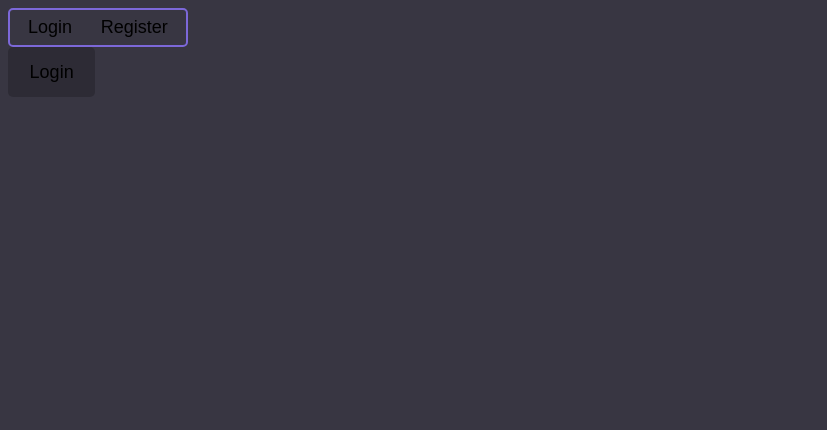
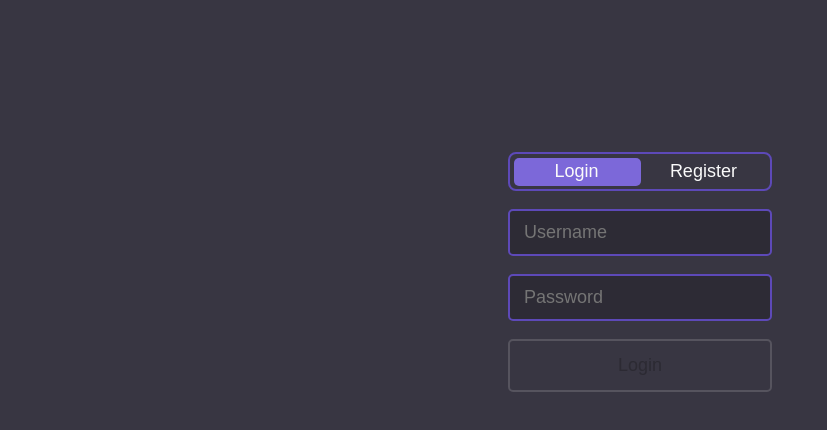
Before and after one commit to zekroTJA/yuri, a React (Vite) app in the folder web/: page /login in a window 1280 px wide. Shown: the top 430 px of the page, without its empty margins (0-827 px from the left). Built offline with nearby package versions, Linux system fonts and the light colour scheme; no server answers.

Commit message:
web: add basic login page

```diff
--- a/web/src/components/Button/Button.module.css
+++ b/web/src/components/Button/Button.module.css
@@ -5,4 +5,14 @@
     border: none;
     cursor: pointer;
     background-color: rgba(0 0 0 / 20%);
+
+    &:disabled {
+        background-color: transparent;
+        border: solid 2px rgba(255 255 255 / 15%);
+        cursor: not-allowed;
+    }
 }
+
+.primary {
+    background-color: var(--accent);
+}
--- a/web/src/components/Button/Button.tsx
+++ b/web/src/components/Button/Button.tsx
@@ -4,10 +4,15 @@ import type React from "react";
 
 export type Variant = "default" | "primary";
 
-export type Props = React.PropsWithChildren & {
-  variant?: Variant;
-};
+export type Props = React.PropsWithChildren &
+  React.ButtonHTMLAttributes<HTMLButtonElement> & {
+    variant?: Variant;
+  };
 
-export default function Button({ children }: Props) {
-  return <button className={styles.button}>{children}</button>;
+export default function Button({ children, variant, ...props }: Props) {
+  return (
+    <button className={`${styles.button} ${styles[variant]}`} {...props}>
+      {children}
+    </button>
+  );
 }
--- /dev/null
+++ b/web/src/components/Input/Input.module.css
@@ -0,0 +1,11 @@
+.input {
+    background-color: rgba(0 0 0 / 20%);
+    border: solid 2px var(--accent-border);
+    font-size: 1rem;
+    border-radius: 5px;
+    padding: 0.6em 0.8em;
+
+    &:focus {
+        outline: solid 2px var(--accent);
+    }
+}
--- /dev/null
+++ b/web/src/components/Input/Input.tsx
@@ -0,0 +1,7 @@
+import styles from "./Input.module.css";
+
+type Props = React.InputHTMLAttributes<HTMLInputElement>;
+
+export default function Input({ ...props }: Props) {
+  return <input className={styles.input} {...props} />;
+}
--- a/web/src/components/TabBar/TabBar.module.css
+++ b/web/src/components/TabBar/TabBar.module.css
@@ -1,14 +1,34 @@
 .container {
+    position: relative;
     display: flex;
     border: solid 2px var(--accent-border);
     width: fit-content;
+    border-radius: 8px;
+    padding: 0.2em;
+    width: 100%;
+}
+
+.indicator {
+    position: absolute;
+    top: 0.2em;
+    bottom: 0.2em;
+    left: 0;
+    background-color: var(--accent);
     border-radius: 5px;
-    padding: 0.2em;
+    transition:
+        transform 0.25s cubic-bezier(0.86, 0, 0.07, 1),
+        width 0.25s cubic-bezier(0.86, 0, 0.07, 1);
+}
 
-    button {
-        border: none;
-        background-color: transparent;
-        font-size: 1rem;
-        padding: 0.2em 0.8em;
-    }
+.tab {
+    position: relative;
+    width: 100%;
+    z-index: 1;
+    border: none;
+    background-color: transparent;
+    color: var(--text);
+    font-size: 1rem;
+    padding: 0.2em 0.8em;
+    cursor: pointer;
+    transition: color 0.15s cubic-bezier(0.86, 0, 0.07, 1);
 }
--- a/web/src/components/TabBar/TabBar.tsx
+++ b/web/src/components/TabBar/TabBar.tsx
@@ -1,3 +1,4 @@
+import { useLayoutEffect, useRef, useState } from "react";
 import styles from "./TabBar.module.css";
 import type { JSX } from "react/jsx-runtime";
 
@@ -11,11 +12,54 @@ type Props = {
   onSelect?: (selectedId: string) => void;
 };
 
-export default function TabBar({ options }: Props) {
+export default function TabBar({ options, onSelect }: Props) {
+  const [selectedId, setSelectedId] = useState<string | undefined>(
+    options[0]?.id,
+  );
+
+  const buttonRefs = useRef<Map<string, HTMLButtonElement>>(new Map());
+  const [indicatorStyle, setIndicatorStyle] = useState<{
+    left: number;
+    width: number;
+  }>({ left: 0, width: 0 });
+
+  useLayoutEffect(() => {
+    if (!selectedId) return;
+    const button = buttonRefs.current.get(selectedId);
+    if (!button) return;
+    setIndicatorStyle({ left: button.offsetLeft, width: button.offsetWidth });
+  }, [selectedId, options]);
+
+  function handleSelect(id: string) {
+    setSelectedId(id);
+    onSelect?.(id);
+  }
+
   return (
     <div className={styles.container}>
+      <div
+        className={styles.indicator}
+        style={{
+          transform: `translateX(${indicatorStyle.left}px)`,
+          width: indicatorStyle.width,
+        }}
+      />
       {options.map((option) => (
-        <button>{option.element}</button>
+        <button
+          key={option.id}
+          ref={(el) => {
+            if (el) buttonRefs.current.set(option.id, el);
+            else buttonRefs.current.delete(option.id);
+          }}
+          className={
+            option.id === selectedId
+              ? `${styles.tab} ${styles.selected}`
+              : styles.tab
+          }
+          onClick={() => handleSelect(option.id)}
+        >
+          {option.element}
+        </button>
       ))}
     </div>
   );
--- a/web/src/index.css
+++ b/web/src/index.css
@@ -3,7 +3,7 @@
     --bg: #383642;
     --accent: #7c68d9;
     --accent-bg: #3c2f78;
-    --accent-border: #7c68d9;
+    --accent-border: #5d49b8;
     --shadow:
         rgba(0, 0, 0, 0.1) 0 10px 15px -3px, rgba(0, 0, 0, 0.05) 0 4px 6px -2px;
 
@@ -25,3 +25,7 @@
         font-size: 16px;
     }
 }
+
+* {
+    box-sizing: border-box;
+}
--- /dev/null
+++ b/web/src/routes/Login/Login.module.css
@@ -0,0 +1,11 @@
+.outer {
+    display: flex;
+    width: 100%;
+}
+
+.container {
+    margin: 8rem auto;
+    display: flex;
+    flex-direction: column;
+    gap: 1em;
+}
--- a/web/src/routes/Login/Login.tsx
+++ b/web/src/routes/Login/Login.tsx
@@ -1,18 +1,91 @@
+import styles from "./Login.module.css";
 import Button from "../../components/Button/Button";
 import TabBar from "../../components/TabBar/TabBar";
+import { useState } from "react";
+import Input from "../../components/Input/Input";
+import { API_CLIENT } from "../../services/apiclient";
+import { useNavigate } from "react-router";
+
+const tabs = [
+  { id: "login", element: "Login" },
+  { id: "register", element: "Register" },
+];
 
 export default function Login() {
+  const [selectedTab, setSelectedTab] = useState("login");
+
   return (
-    <>
-      <section>
-        <TabBar
-          options={[
-            { id: "login", element: "Login" },
-            { id: "register", element: "Register" },
-          ]}
-        />
-        <Button>Login</Button>
+    <div className={styles.outer}>
+      <section className={styles.container}>
+        <TabBar options={tabs} onSelect={(id) => setSelectedTab(id)} />
+        <TabContent id={selectedTab} />
       </section>
-    </>
+    </div>
   );
 }
+
+function TabContent({ id }: { id: string }) {
+  const navigate = useNavigate();
+  const [username, setUsername] = useState("");
+  const [password, setPassword] = useState("");
+  const [passwordRepeat, setPasswordRepeat] = useState("");
+
+  const onLogin = async () => {
+    await API_CLIENT.login(username, password);
+    navigate("/");
+  };
+
+  switch (id) {
+    case "login":
+      return (
+        <>
+          <Input
+            placeholder="Username"
+            value={username}
+            onInput={(v) => setUsername(v.currentTarget.value)}
+          />
+          <Input
+            placeholder="Password"
+            type="password"
+            value={password}
+            onInput={(v) => setPassword(v.currentTarget.value)}
+          />
+          <Button
+            disabled={!username || !password}
+            variant="primary"
+            onClick={onLogin}
+          >
+            Login
+          </Button>
+        </>
+      );
+    case "register":
+      return (
+        <>
+          <Input
+            placeholder="Username"
+            value={username}
+            onInput={(v) => setUsername(v.currentTarget.value)}
+          />
+          <Input
+            placeholder="Password"
+            type="password"
+            value={password}
+            onInput={(v) => setPassword(v.currentTarget.value)}
+          />
+          <Input
+            placeholder="Password Repeat"
+            type="password"
+            value={passwordRepeat}
+            onInput={(v) => setPasswordRepeat(v.currentTarget.value)}
+          />
+          <Button
+            disabled={!username || !password || password != passwordRepeat}
+            variant="primary"
+          >
+            Register
+          </Button>
+        </>
+      );
+  }
+}
--- a/web/src/services/apiclient/index.ts
+++ b/web/src/services/apiclient/index.ts
@@ -1,4 +1,4 @@
 export { ApiClient, ApiError } from "./client";
 export { ApiEventStream } from "./events";
-export { apiClient } from "./instance";
+export { API_CLIENT } from "./instance";
 export * from "./models";
--- a/web/src/services/apiclient/instance.ts
+++ b/web/src/services/apiclient/instance.ts
@@ -3,4 +3,4 @@ import { ApiClient } from "./client";
 // The backend root URL can be injected at build time via the VITE_API_URL
 // environment variable. When unset, it defaults to "/", i.e. the API is
 // called on the same origin the web app is served from.
-export const apiClient = new ApiClient(import.meta.env.VITE_API_URL ?? "/");
+export const API_CLIENT = new ApiClient(import.meta.env.VITE_API_URL ?? "/");
```
Also changed, not shown: 7 other files (tests, documents, lock files or other folders).
